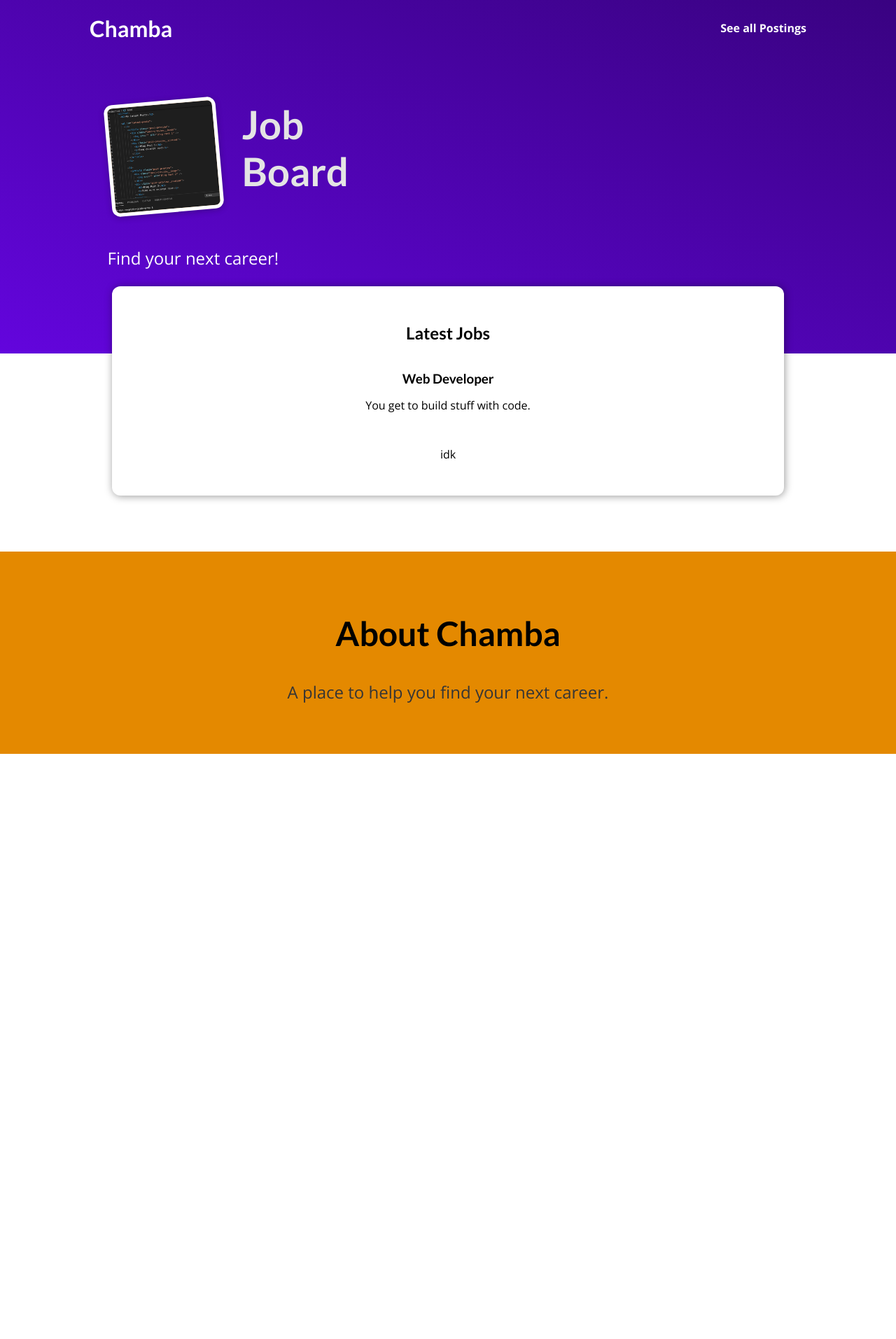
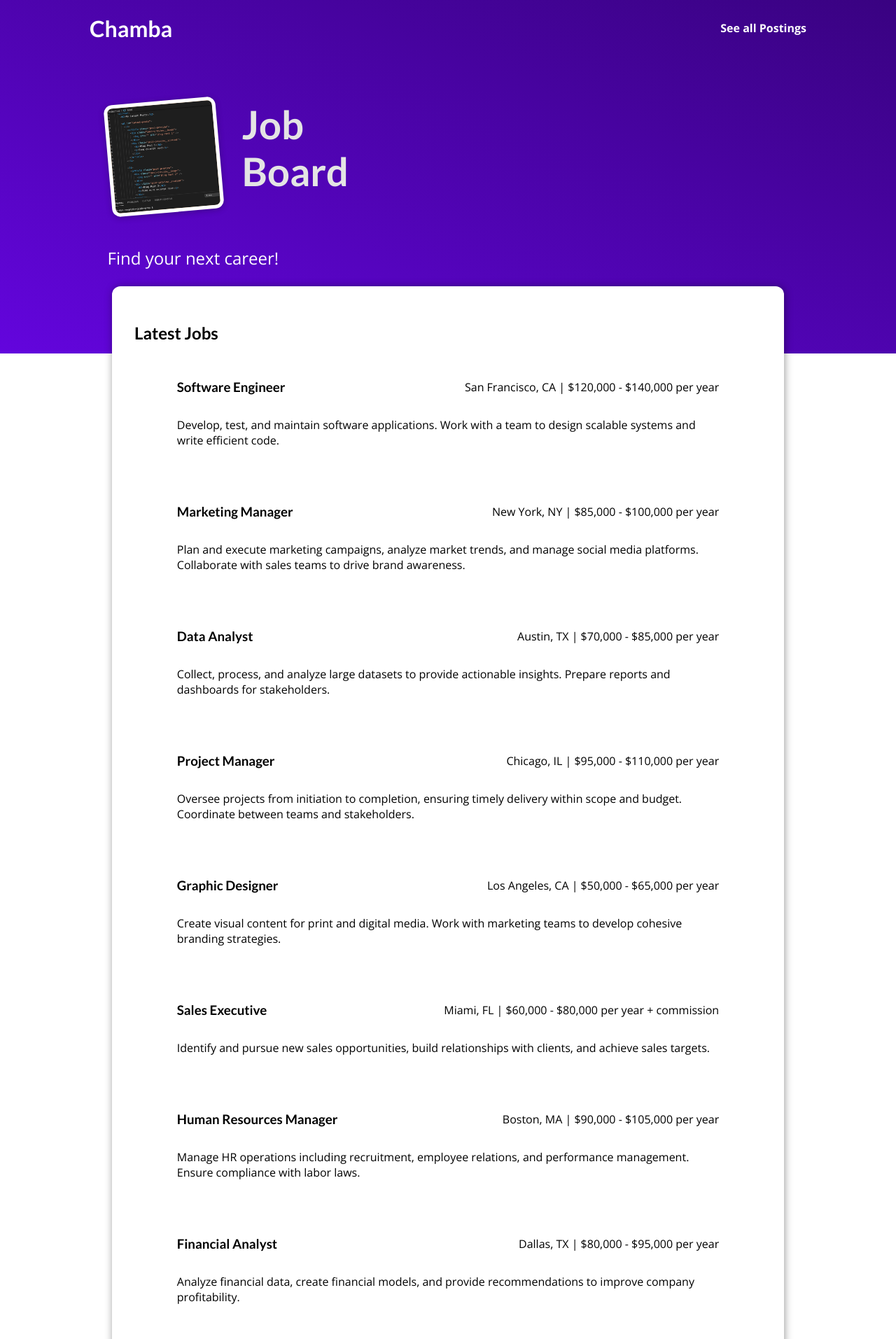
Before and after one commit to djimenez017/python-Job-board, a Django app: page / in a window 1280 px wide. Shown: the top 1913 px of the page at 70% size. Before the commit the page ends 1077 px from the top, so only its background shows below. Run offline with Django 5.2, Linux system fonts and the light colour scheme.

Commit message:
completed the ui for the application lsnding page, single job view, and all jobs view

```diff
--- a/job_board/static/jobs/index.css
+++ b/job_board/static/jobs/index.css
@@ -26,6 +26,7 @@
   margin: 0 0 0 2rem;
   color: #e4e4e4;
   width: 10rem;
+
 }
 
 #welcome p {
@@ -42,15 +43,12 @@
   box-shadow: 1px 1px 12px rgba(0, 0, 0, 0.4);
 }
 
-#latest-jobs h2 {
-  text-align: center;
-}
-
 #latest-jobs ul {
   list-style: none;
   margin: 0;
   padding: 0;
   display: flex;
+  flex-direction: column;
   gap: 1rem;
 }
 
--- a/job_board/static/jobs/job.css
+++ b/job_board/static/jobs/job.css
@@ -1,8 +1,7 @@
 .post {
   display: flex;
-  flex-direction: column;
-  align-items: center;
-  text-align: center;
+  flex-direction: row;
+  width: 100%;
 }
 
 .post a {
@@ -10,6 +9,8 @@
   color: black;
   transition: all 0.2s ease;
   padding: 1rem;
+  width: 90%;
+  margin: 0 auto;
 }
 
 .post a:hover,
@@ -19,25 +20,13 @@
   color: white;
 }
 
-.post img {
-  width: 5rem;
-  height: 5rem;
-  object-fit: cover;
-  border-radius: 50%;
-}
-
 .post h3 {
   margin: 0.25rem 0;
 }
 
-.post time {
-  color: #666666;
-  margin: 0.25rem;
-  font-style: italic;
-  font-size: 0.85rem;
+.post-header {
+  display: flex;
+  flex: row;
+  justify-content: space-between;
+  align-items: center;
 }
-
-.post:hover time,
-.post:active time {
-  color: white;
-}
--- a/job_board/templates/jobs/includes/job.html
+++ b/job_board/templates/jobs/includes/job.html
@@ -1,12 +1,14 @@
 {% load static %}
 <li>
     <article class="post">
-        <a href="{% url "job-detail-page" "web-developer" %}">
-            <h3>Web Developer</h3>
-            <p>You get to build stuff with code.</p>
+        <a href="{% url "job-detail-page" job.slug %}">
+            <div class="post-header">
+                <h3>{{job.job_title}}</h3>
+                <p>{{job.location}} | {{job.pay_rate}}</p>
+            </div>
+            <div class="post__content">
+                <p>{{job.description }}</p>
+            </div>
         </a>
-        <div class="post__content">
-            <p>idk</p>
-        </div>
     </article>
 </li>
--- a/job_board/templates/jobs/index.html
+++ b/job_board/templates/jobs/index.html
@@ -23,7 +23,9 @@
         <h2>Latest Jobs</h2>
     </header>
     <ul>
-        {% include "jobs/includes/job.html" %}
+        {% for job in jobs %}
+            {% include "jobs/includes/job.html" %}
+        {% endfor %}
     </ul>
 </section>
 
--- a/job_board/views.py
+++ b/job_board/views.py
@@ -1,6 +1,7 @@
 from django.shortcuts import render
+from django.urls import reverse
 
-jobs = [
+all_jobs = [
     {
         "job_title": "Software Engineer",
         "description": "Develop, test, and maintain software applications. Work with a team to design scalable systems and write efficient code.",
@@ -96,10 +97,18 @@ jobs = [
 
 # Create your views here.
 def starting_page(request):
-    return render(request, "jobs/index.html")
+    latest_jobs= all_jobs
+    return render(request, "jobs/index.html", {
+        "jobs": latest_jobs
+    })
 
 def jobs(request):
-    return render(request, "jobs/all-jobs.html")
+  return render(request, "jobs/index.html", {
+        "jobs": all_jobs
+    })
 
 def job_detail(request, slug):
-    return render(request, "jobs/job-detail.html")
+    job_post = next(job for job in all_jobs if job['slug']== slug)
+    return render(request, "jobs/job-detail.html", {
+       "job": job_post
+    })
```
Also changed, not shown: job_board/templates/jobs/job-detail.html (+7 -4 lines), templates/404.html (added, +8 -0 lines).
